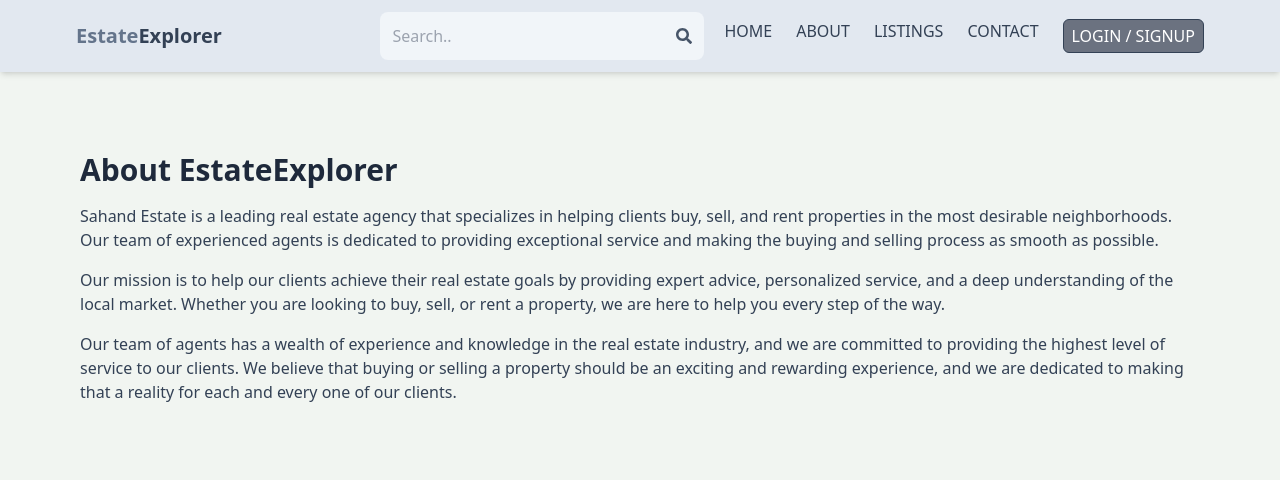
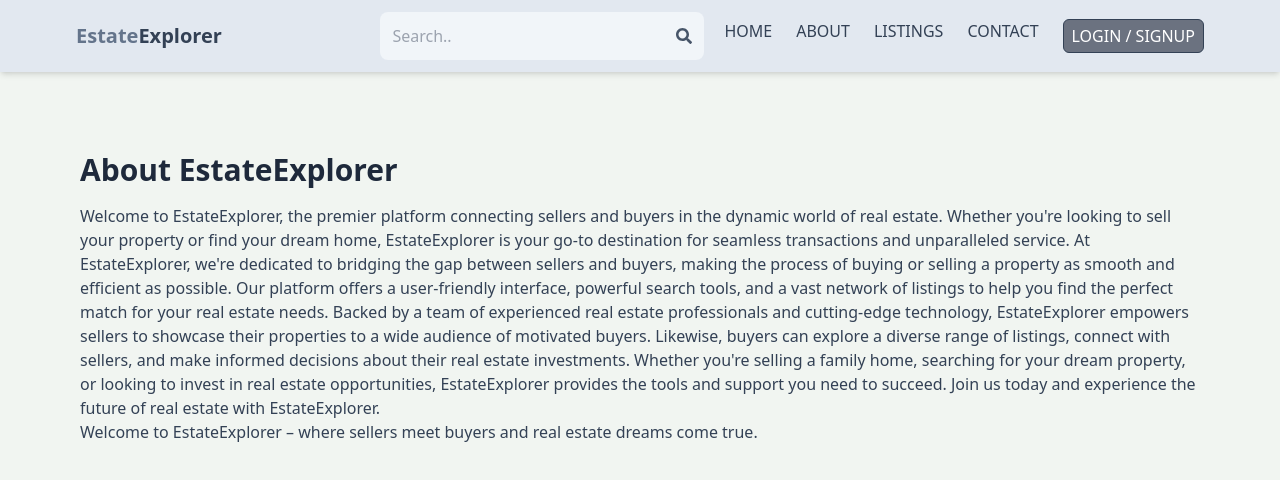
Before and after one commit to chgoutham199/EstateExplorer, a React (Vite) app in the folder client/: page /about in a window 1280 px wide. Shown: the top 480 px of the page. Built offline with nearby package versions, Linux system fonts and the light colour scheme.

Commit message:
Update About.jsx

```diff
--- a/client/src/pages/About.jsx
+++ b/client/src/pages/About.jsx
@@ -7,14 +7,14 @@ export default function About() {
         About EstateExplorer
         </h1>
         <p  className='mb-4 text-slate-700'>
-        Sahand Estate    is a leading real estate agency that specializes in helping clients buy, sell, and rent properties in the most desirable neighborhoods. Our team of experienced agents is dedicated to providing exceptional service and making the buying and selling process as smooth as possible.
-        </p>
-        <p  className='mb-4 text-slate-700'>
-        Our mission is to help our clients achieve their real estate goals by providing expert advice, personalized service, and a deep understanding of the local market. Whether you are looking to buy, sell, or rent a property, we are here to help you every step of the way.
+Welcome to EstateExplorer, the premier platform connecting sellers and buyers in the dynamic world of real estate. Whether you're looking to sell your property or find your dream home, EstateExplorer is your go-to destination for seamless transactions and unparalleled service.
+At EstateExplorer, we're dedicated to bridging the gap between sellers and buyers, making the process of buying or selling a property as smooth and efficient as possible. Our platform offers a user-friendly interface, powerful search tools, and a vast network of listings to help you find the perfect match for your real estate needs.
 
-        </p>
-        <p className='mb-4 text-slate-700'>
-        Our team of agents has a wealth of experience and knowledge in the real estate industry, and we are committed to providing the highest level of service to our clients. We believe that buying or selling a property should be an exciting and rewarding experience, and we are dedicated to making that a reality for each and every one of our clients.
+Backed by a team of experienced real estate professionals and cutting-edge technology, EstateExplorer empowers sellers to showcase their properties to a wide audience of motivated buyers. Likewise, buyers can explore a diverse range of listings, connect with sellers, and make informed decisions about their real estate investments.
+
+Whether you're selling a family home, searching for your dream property, or looking to invest in real estate opportunities, EstateExplorer provides the tools and support you need to succeed. Join us today and experience the future of real estate with EstateExplorer.
+
+ <p  className='mb-4 text-slate-700'>Welcome to EstateExplorer – where sellers meet buyers and real estate dreams come true.</p>
         </p>
         </div>
   )
```
